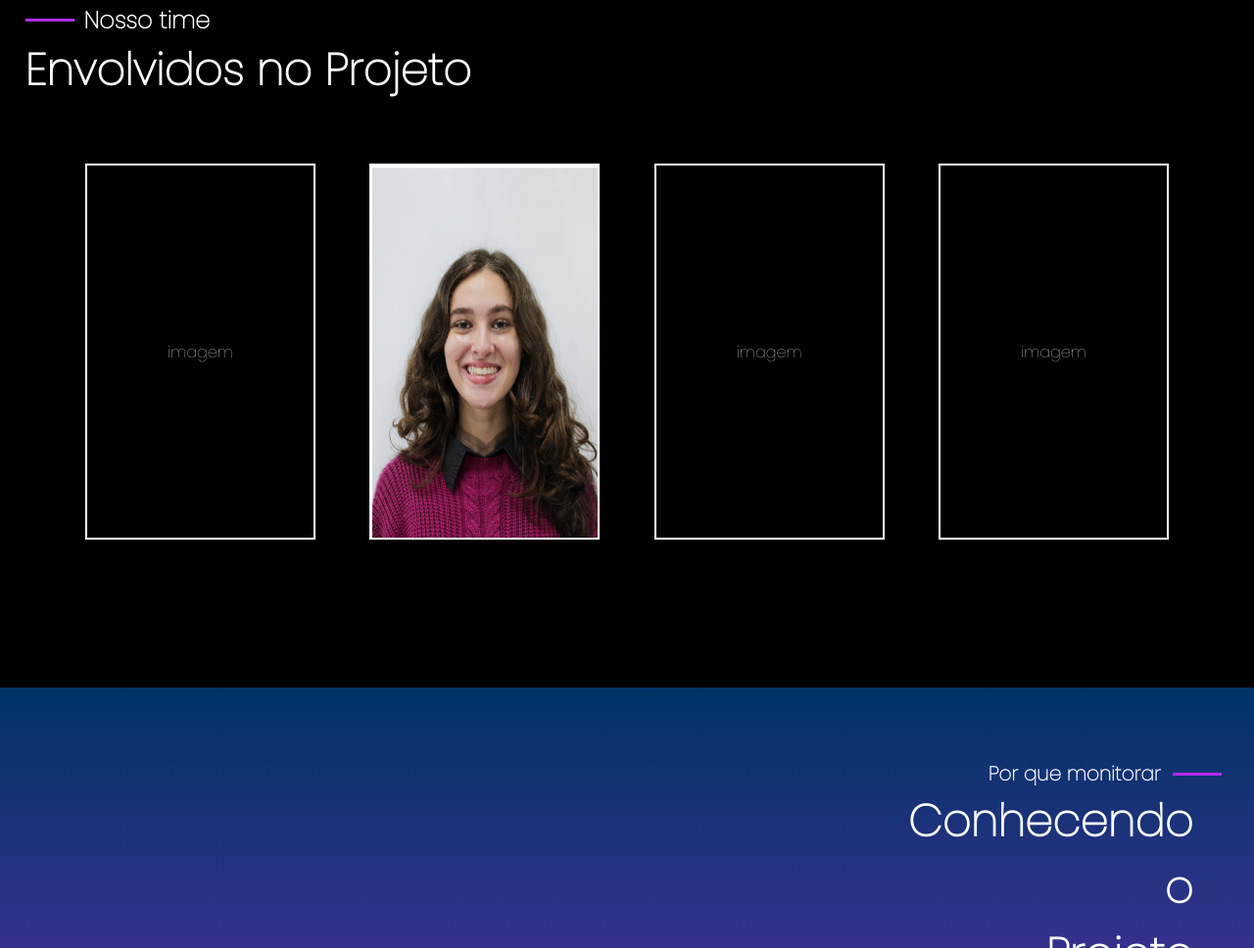
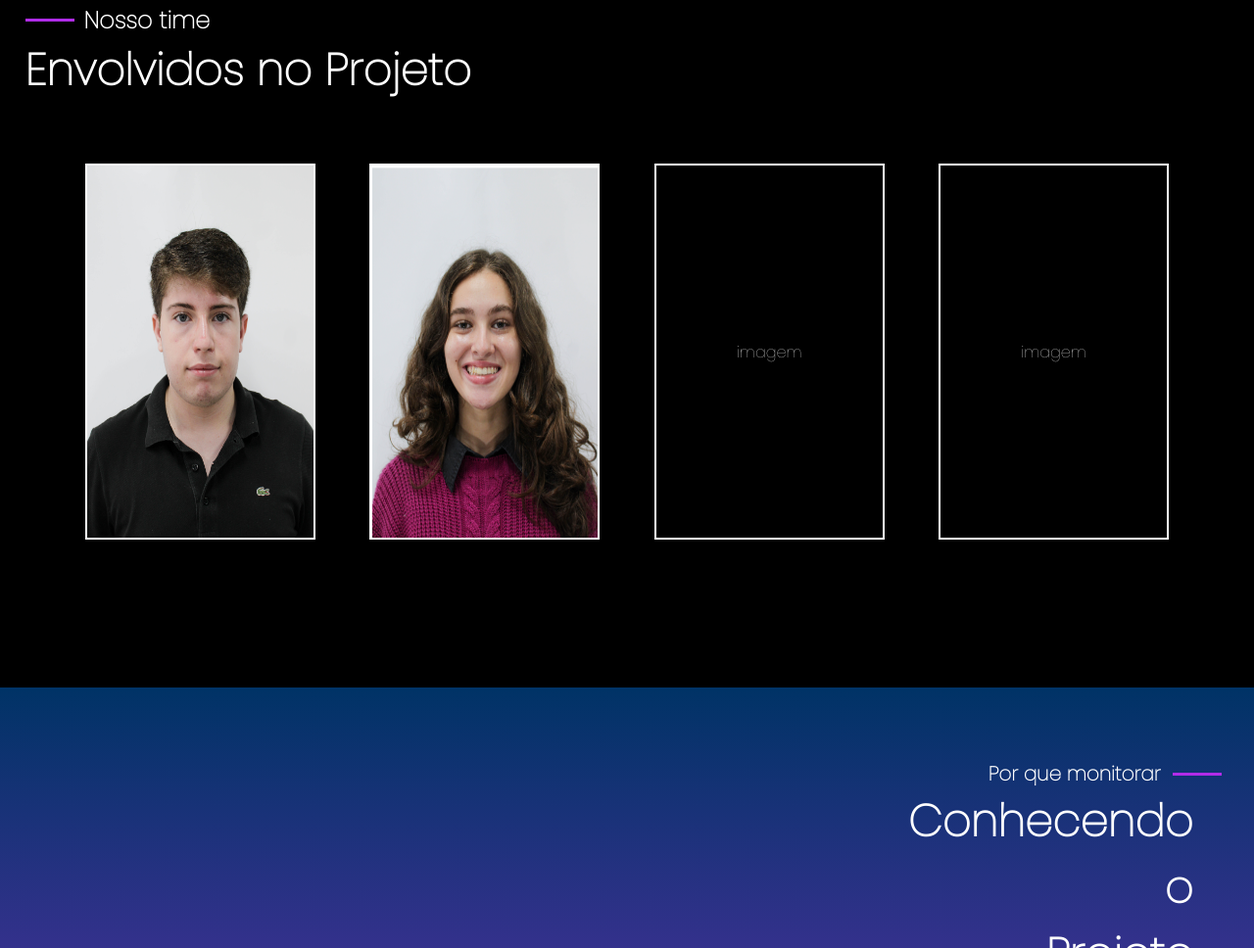
Before and after one commit to GRUPO8-1SIS-SPMonitore/SPMonitore-site, a plain HTML site: page SITE COMPLETO - SPMonitore/index.html in a window 1280 px wide. Shown: the part 2041-3009 px from the top of the page at 98% size. Drawn offline with nearby package versions, Linux system fonts and the light colour scheme; a web font is replaced by a local one.

Commit message:
site index atualizado

```diff
--- a/SITE COMPLETO - SPMonitore/index.html
+++ b/SITE COMPLETO - SPMonitore/index.html
@@ -362,7 +362,7 @@
                     <div class="card">
                         <div class="flipinnerx">
                             <div class="frontcard">
-                                imagem
+                                <img class="fotoArthur" src="imagens/Arthur123.png" alt="">
                             </div>
                             <div class="backcardx">
                                 Arthur Felix <br> Time
--- a/SITE COMPLETO - SPMonitore/style.css
+++ b/SITE COMPLETO - SPMonitore/style.css
@@ -374,6 +374,11 @@ body {
 }
 
 .fotoDebora {
+    width: 100%;
+    height: 100%;
+}
+
+.fotoArthur {
     width: 100%;
     height: 100%;
 }
```
Also changed, not shown: SITE COMPLETO - SPMonitore/imagens/Arthur123.png (added).
